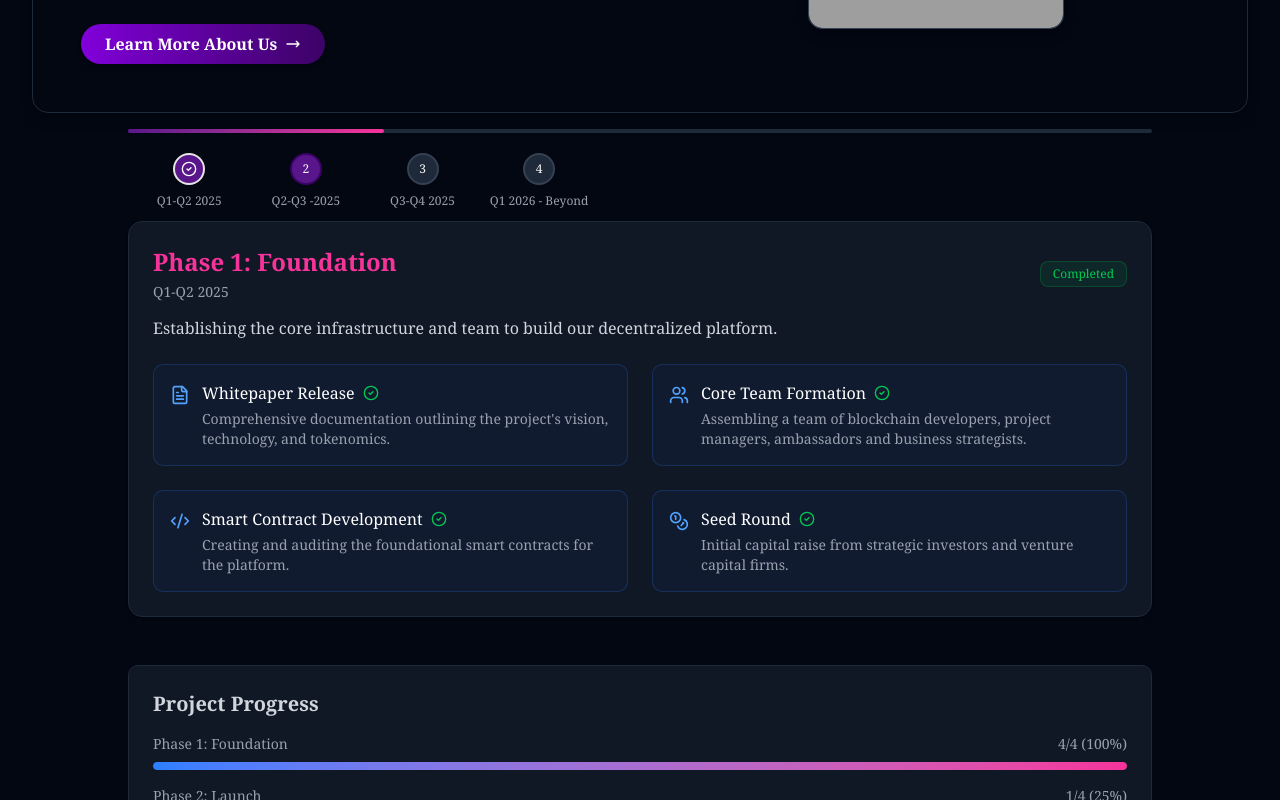
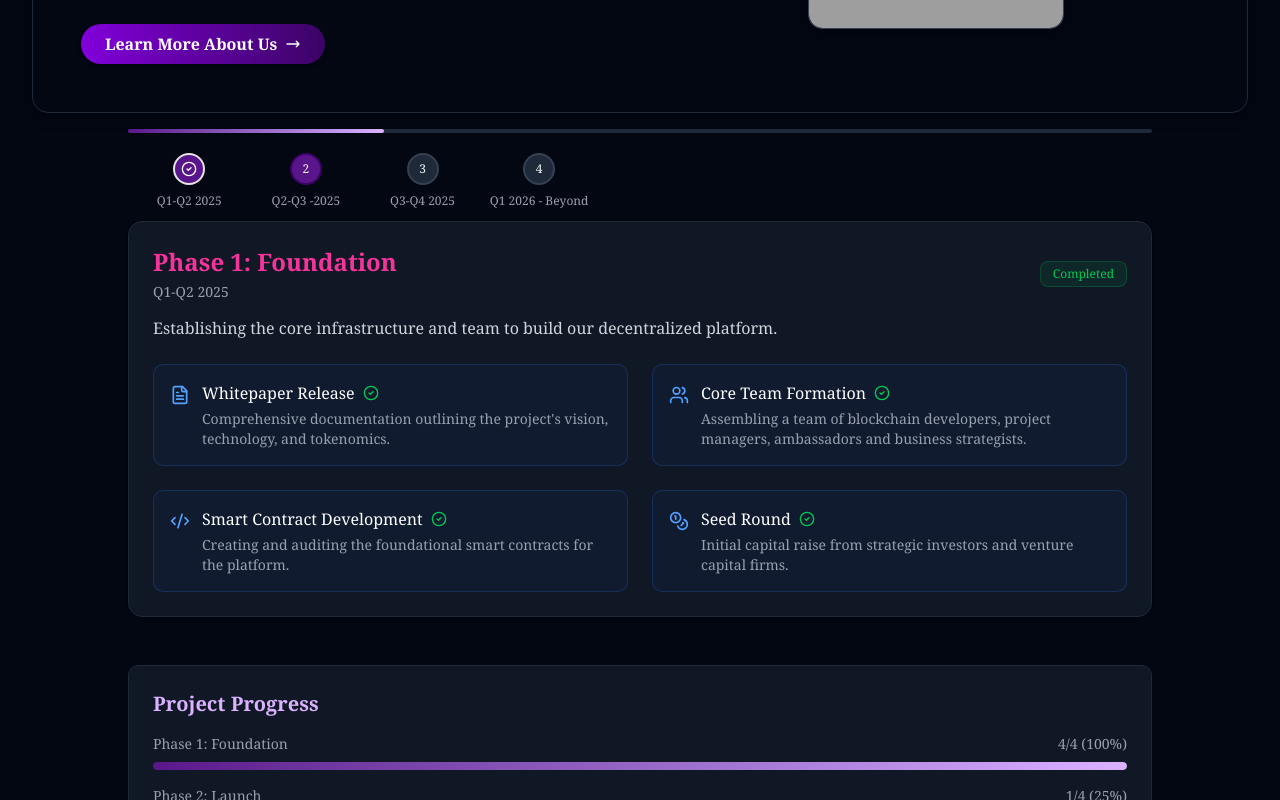
Before and after one commit to PLUTOX-DEV/alphadao, a React (Vite) app: page / in a window 1280 px wide. Shown: the part 1480-2280 px from the top of the page. Built offline with nearby package versions, Linux system fonts and the light colour scheme; grey boxes are pictures that could not be loaded.

Commit message:
home page edit

```diff
--- a/src/component/Roadmap.tsx
+++ b/src/component/Roadmap.tsx
@@ -199,7 +199,7 @@ export function Roadmap() {
       <div className="relative">
         <div className="absolute left-0 right-0 h-1 top-4 bg-gray-800  rounded-full">
           <div
-            className="h-full bg-gradient-to-r from-purple-900 to-pink-500 rounded-full"
+            className="h-full bg-gradient-to-r from-purple-900 to-purple-300 rounded-full"
             style={{
               width:
                 activePhase === "phase1"
@@ -289,7 +289,7 @@ export function Roadmap() {
 
       {/* Progress summary */}
       <div className="mt-12 bg-gray-800/50 border border-gray-800 rounded-lg p-6">
-        <h2 className="text-xl font-semibold mb-4">Project Progress</h2>
+        <h2 className="text-xl font-semibold mb-4 text-purple-300">Project Progress</h2>
         <div className="space-y-4">
           {phases.map((phase) => {
             const completedMilestones = phase.milestones.filter((m) => m.completed).length
@@ -306,7 +306,7 @@ export function Roadmap() {
                 </div>
                 <div className="h-2 bg-gray-800 rounded-full overflow-hidden">
                   <div
-                    className="h-full bg-gradient-to-r from-blue-500 to-pink-500 rounded-full"
+                    className="h-full bg-gradient-to-r from-purple-900 to-purple-300 rounded-full"
                     style={{ width: `${progressPercentage}%` }}
                   />
                 </div>
```
